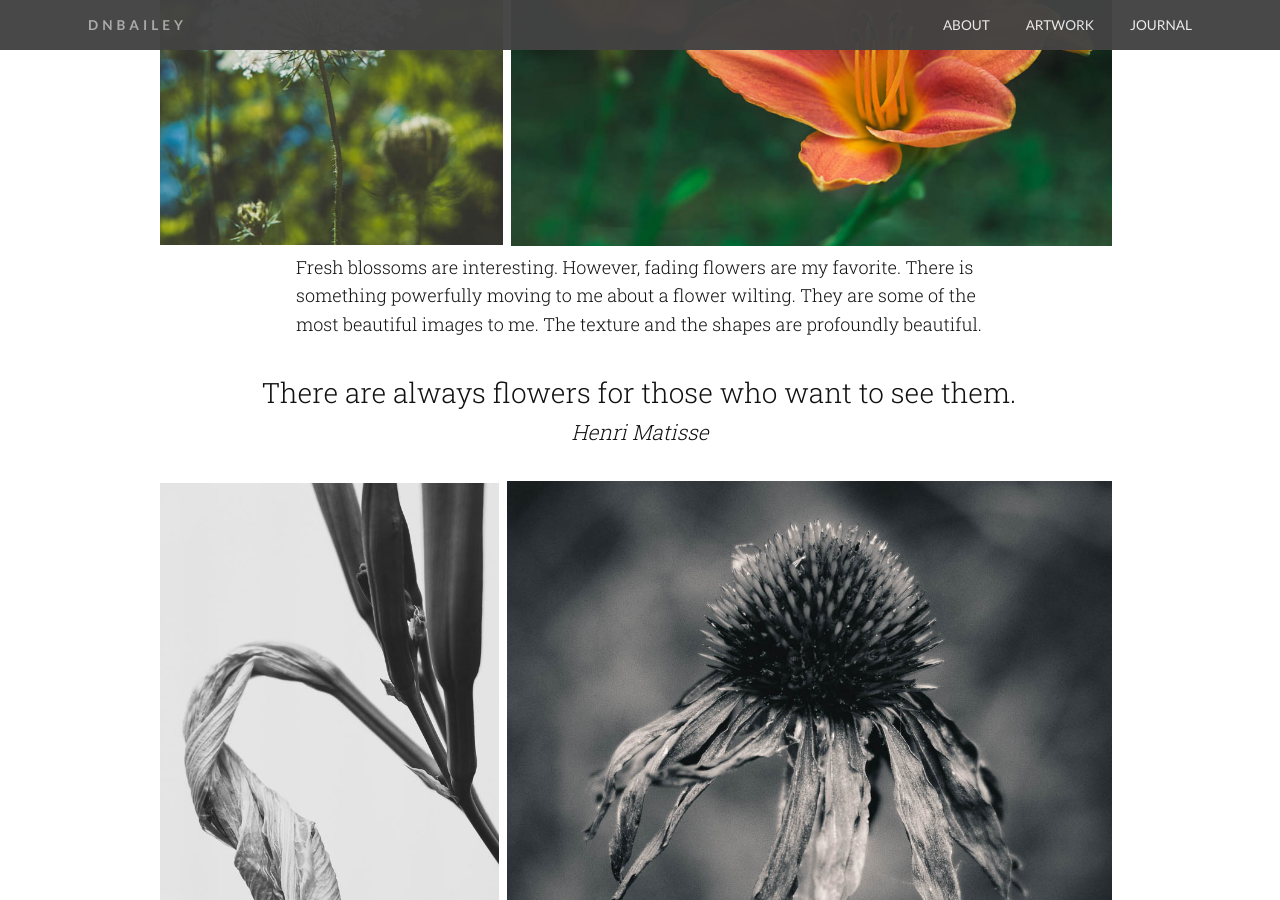
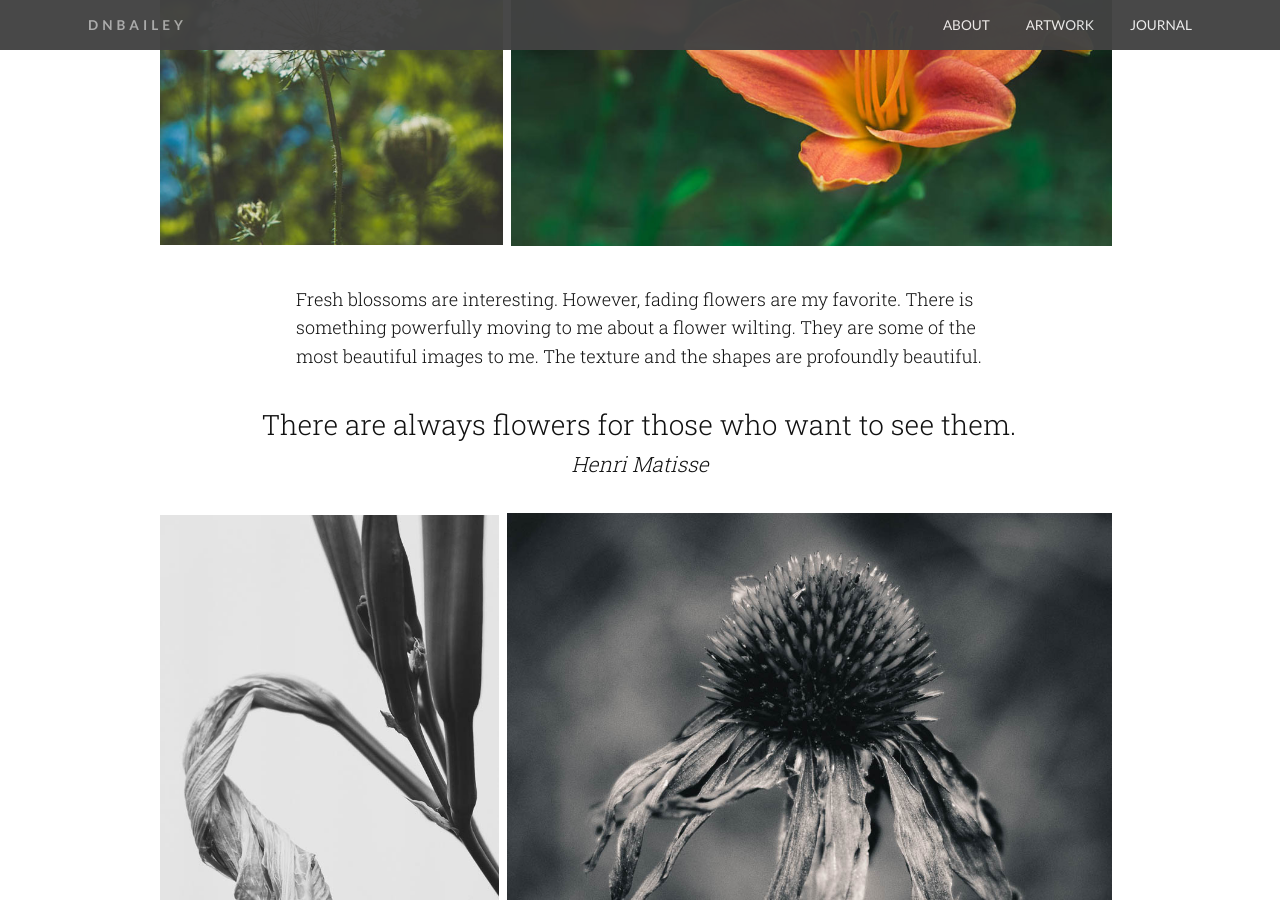
Before and after one commit to dnbailey/dnbailey.github.io.bak, a Jekyll site: the page built from _posts/2014-09-31-365-project-the-first-90-days.md, in a window 1280 px wide and 900 px high, scrolled down 2404 px. Built offline with Jekyll 4.4.1, drawn with Linux system fonts in a browser that asks for light colours; nearby versions of some CDN libraries.

Commit message:
Add spacer below figures

```diff
--- a/_posts/2014-09-31-365-project-the-first-90-days.md
+++ b/_posts/2014-09-31-365-project-the-first-90-days.md
@@ -26,12 +26,14 @@ For some reason this image has become one of my favorites. It just speaks to me.
 Never in a million years would I have guessed I liked photographing flowers as much as I do. For me the flowers symbolize a moment — a breath, a feeling, a thought. Learning this has allowed me to find a simple way of expressing myself.
 
 <figure class="multiple"><a href="/images/posts/2014-09-31-365-project-the-first-90-days/4.jpg" rel="lightbox"><img src="/images/posts/2014-09-31-365-project-the-first-90-days/4_thumb.jpg"></a><a href="/images/posts/2014-09-31-365-project-the-first-90-days/5.jpg" rel="lightbox"><img src="/images/posts/2014-09-31-365-project-the-first-90-days/5_thumb.jpg"></a></figure>
+<div class="spacer"></div>
 
 Fresh blossoms are interesting. However, fading flowers are my favorite. There is something powerfully moving to me about a flower wilting. They are some of the most beautiful images to me. The texture and the shapes are profoundly beautiful.
 
 >There are always flowers for those who want to see them. <cite>Henri Matisse</cite>
 
 <figure class="multiple"><a href="/images/posts/2014-09-31-365-project-the-first-90-days/6.jpg" rel="lightbox"><img src="/images/posts/2014-09-31-365-project-the-first-90-days/6.jpg"></a><a href="/images/posts/2014-09-31-365-project-the-first-90-days/7.jpg" rel="lightbox"><img src="/images/posts/2014-09-31-365-project-the-first-90-days/7.jpg"></a></figure>
+<div class="spacer"></div>
 
 My interest extends beyond flowers. Nature provides a bounty of opportunities. I find that I tend to focus on singular objects.
 
```
